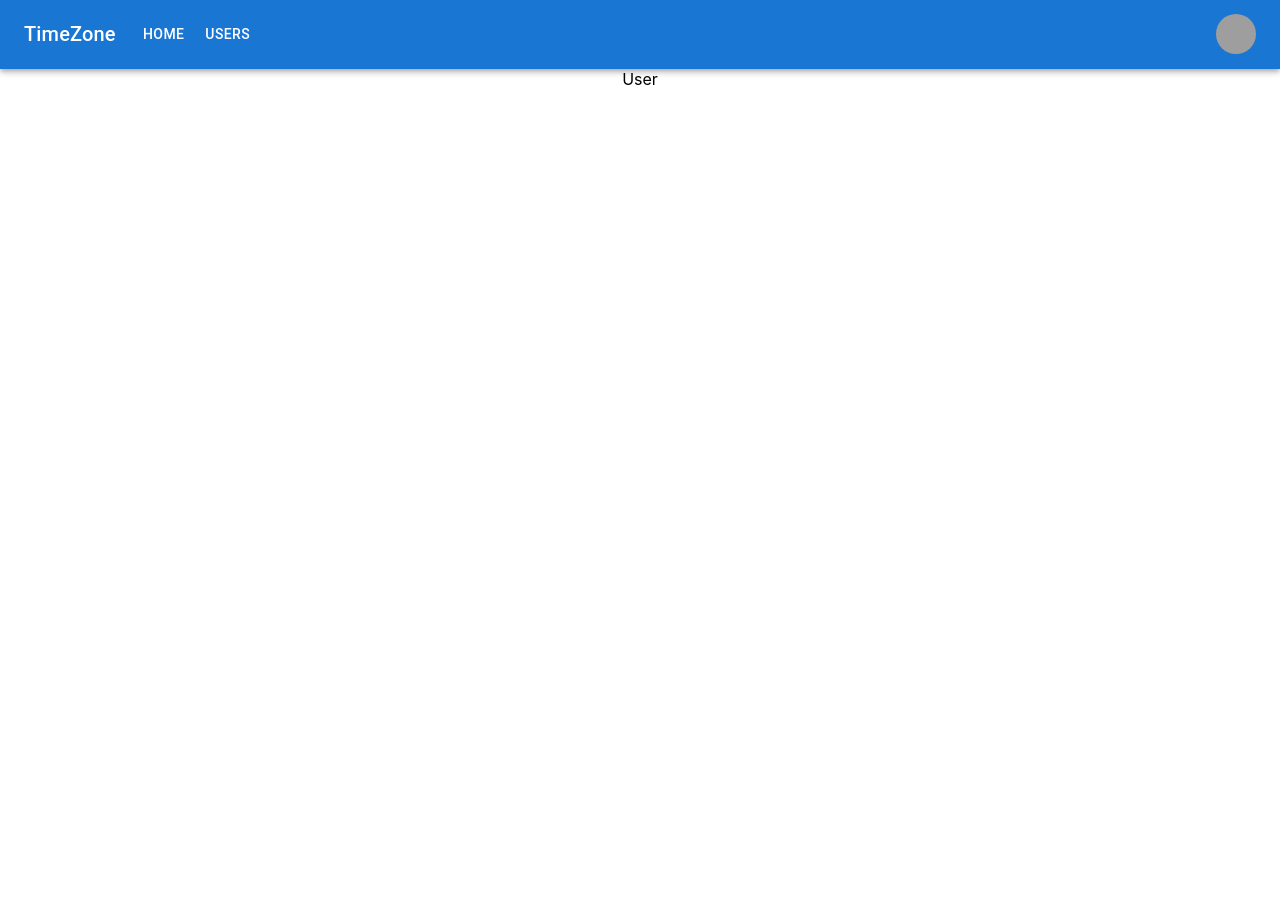
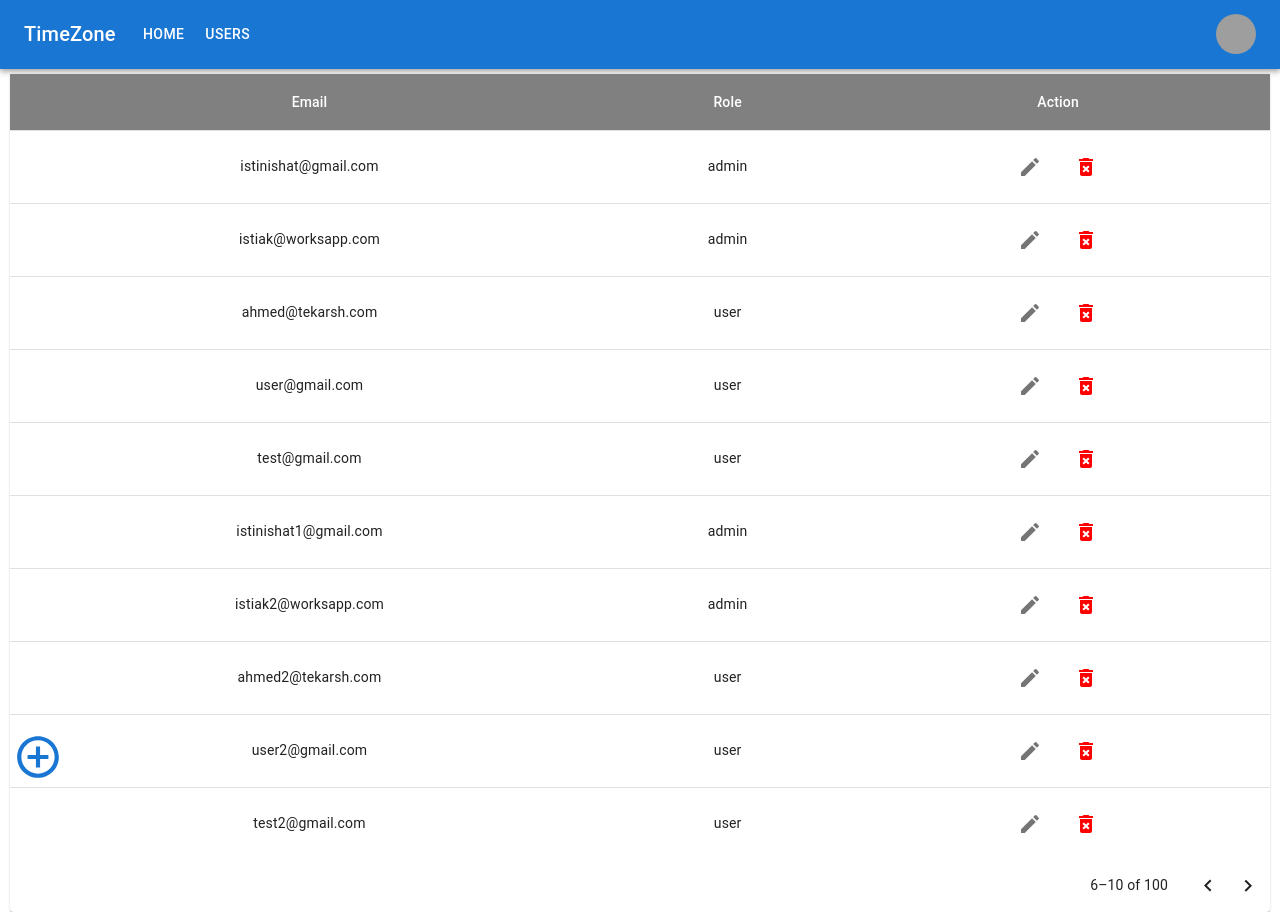
Before and after one commit to mdistiakahmed/timezoneFrontend, a React (Create React App) app: page /users in a window 1280 px wide. Before the commit the page ends 800 px from the top, so only its background shows below. Built offline with nearby package versions, Linux system fonts and the light colour scheme; grey boxes are pictures that could not be loaded.

Commit message:
Add dialog for add and update

```diff
--- a/src/components/AddButton.tsx
+++ b/src/components/AddButton.tsx
@@ -2,16 +2,29 @@ import AddCircleOutlineIcon from '@mui/icons-material/AddCircleOutline';
 import IconButton from '@mui/material/IconButton';
 import Tooltip from '@mui/material/Tooltip';
 
-
-const AddButton = () => {
+const AddButton = ({ onClick }: AddButtonProps): JSX.Element => {
   return (
     <Tooltip title="Add New TimeZone">
-    <IconButton aria-label="add" sx={{ position: 'fixed', zIndex: 999, bottom: 10,right:10}}>
-          <AddCircleOutlineIcon color="primary" sx={{":hover": {transform: 'scale(1.2)'}, minHeight: 60, minWidth: 50}}/>
+      <IconButton
+        aria-label="add"
+        sx={{ position: 'fixed', zIndex: 999, bottom: 10, left: 5 }}
+        onClick={onClick}
+      >
+        <AddCircleOutlineIcon
+          color="primary"
+          sx={{
+            ':hover': { transform: 'scale(1.2)' },
+            minHeight: 50,
+            minWidth: 50,
+          }}
+        />
+      </IconButton>
+    </Tooltip>
+  );
+};
 
-    </IconButton>
-    </Tooltip>
-  )
-}
+export default AddButton;
 
-export default AddButton
+type AddButtonProps = {
+  onClick: () => void;
+};
--- /dev/null
+++ b/src/components/AddTimezoneDialog.tsx
@@ -0,0 +1,75 @@
+import Button from '@mui/material/Button';
+import Dialog from '@mui/material/Dialog';
+import DialogActions from '@mui/material/DialogActions';
+import DialogContent from '@mui/material/DialogContent';
+import DialogTitle from '@mui/material/DialogTitle';
+import TextField from '@mui/material/TextField';
+
+const AddTimezoneDialog = ({
+  open,
+  onCancel,
+  onAdd,
+  title,
+}: DialogProps): JSX.Element => {
+  return (
+    <div>
+      <Dialog open={open} onClose={onCancel}>
+        <DialogTitle>{title}</DialogTitle>
+        <DialogContent>
+          <TextField
+            autoFocus
+            margin="dense"
+            id="name"
+            label="Name"
+            type="text"
+            fullWidth
+            variant="standard"
+          />
+
+          <TextField
+            autoFocus
+            margin="dense"
+            id="city"
+            label="City"
+            type="text"
+            fullWidth
+            variant="standard"
+          />
+
+          <TextField
+            autoFocus
+            margin="dense"
+            id="hourdiff"
+            label="Hour Difference"
+            type="number"
+            fullWidth
+            variant="standard"
+          />
+
+          <TextField
+            autoFocus
+            margin="dense"
+            id="mindiff"
+            label="Minute Difference"
+            type="number"
+            fullWidth
+            variant="standard"
+          />
+        </DialogContent>
+        <DialogActions>
+          <Button onClick={onCancel}>Cancel</Button>
+          <Button onClick={onAdd}>Add</Button>
+        </DialogActions>
+      </Dialog>
+    </div>
+  );
+};
+
+export default AddTimezoneDialog;
+
+type DialogProps = {
+  open: boolean;
+  onCancel: () => void;
+  onAdd: () => void;
+  title: string;
+};
--- /dev/null
+++ b/src/components/AddUserDialog.tsx
@@ -0,0 +1,88 @@
+import Button from '@mui/material/Button';
+import Dialog from '@mui/material/Dialog';
+import DialogActions from '@mui/material/DialogActions';
+import DialogContent from '@mui/material/DialogContent';
+import DialogTitle from '@mui/material/DialogTitle';
+import MenuItem from '@mui/material/MenuItem';
+import TextField from '@mui/material/TextField';
+import { useEffect, useState } from 'react';
+import { UserData, UserRoles } from '../pages/User';
+
+const AddUserDialog = ({
+  open,
+  onCancel,
+  onAdd,
+  title,
+  userData,
+  isEdit,
+}: AddUserDialogProps): JSX.Element => {
+  const [email, setEmail] = useState<string>('');
+  const [currentRole, setCurrentRole] = useState<string>('');
+
+  useEffect(() => {
+    setEmail(userData ? userData.email : '');
+    setCurrentRole(userData ? userData.role.toLocaleUpperCase() : '');
+  }, [userData]);
+
+  return (
+    <Dialog open={open} onClose={onCancel}>
+      <DialogTitle>{title}</DialogTitle>
+      <DialogContent>
+        <TextField
+          autoFocus
+          margin="dense"
+          id="email"
+          label="Email"
+          type="email"
+          fullWidth
+          variant="standard"
+          value={email}
+          onChange={(e) => setEmail(e.target.value)}
+        />
+        {!isEdit && (
+          <TextField
+            margin="dense"
+            id="password"
+            label="Password"
+            type="password"
+            fullWidth
+            variant="standard"
+          />
+        )}
+
+        <TextField
+          id="role"
+          select
+          label="Role"
+          type="number"
+          fullWidth
+          variant="standard"
+          value={currentRole}
+        >
+          {Object.keys(UserRoles)
+            .filter((key) => isNaN(Number(key)))
+            .map((e) => (
+              <MenuItem key={e} value={e}>
+                {e}
+              </MenuItem>
+            ))}
+        </TextField>
+      </DialogContent>
+      <DialogActions>
+        <Button onClick={onCancel}>Cancel</Button>
+        <Button onClick={onAdd}>Add</Button>
+      </DialogActions>
+    </Dialog>
+  );
+};
+
+export default AddUserDialog;
+
+type AddUserDialogProps = {
+  open: boolean;
+  onCancel: () => void;
+  onAdd: () => void;
+  title: string;
+  userData?: UserData;
+  isEdit: boolean;
+};
--- a/src/components/AllTimezones.tsx
+++ b/src/components/AllTimezones.tsx
@@ -13,6 +13,7 @@ import ExpandMoreIcon from '@mui/icons-material/ExpandMore';
 import { useState } from 'react';
 import { styled } from '@mui/material/styles';
 import Collapse from '@mui/material/Collapse';
+import TablePagination from '@mui/material/TablePagination';
 
 const fruits: string[] = [
   'Apple',
@@ -22,7 +23,6 @@ const fruits: string[] = [
   'ahmed',
   'nishat',
 ];
-
 
 interface ExpandMoreProps extends IconButtonProps {
   expand: boolean;
@@ -82,8 +82,8 @@ const TimezoneCard = () => {
         <CardContent>
           <Typography paragraph>Method:</Typography>
           <Typography paragraph>
-            Heat 1/2 cup of the broth in a pot until simmering, add saffron and set
-            aside for 10 minutes.
+            Heat 1/2 cup of the broth in a pot until simmering, add saffron and
+            set aside for 10 minutes.
           </Typography>
         </CardContent>
       </Collapse>
@@ -104,6 +104,16 @@ const AllTimezones = () => {
           );
         })}
       </Grid>
+      <TablePagination
+        component="div"
+        rowsPerPageOptions={[]}
+        count={100}
+        rowsPerPage={5}
+        page={1}
+        onPageChange={() => {
+          console.log('page has been changed....');
+        }}
+      />
     </Container>
   );
 };
--- /dev/null
+++ b/src/components/UserTable.tsx
@@ -0,0 +1,125 @@
+import Paper from '@mui/material/Paper';
+import Table from '@mui/material/Table';
+import TableBody from '@mui/material/TableBody';
+import TableCell, { tableCellClasses } from '@mui/material/TableCell';
+import TableContainer from '@mui/material/TableContainer';
+import TableHead from '@mui/material/TableHead';
+import TableRow from '@mui/material/TableRow';
+import TablePagination from '@mui/material/TablePagination';
+import Grid from '@mui/material/Grid';
+import { styled } from '@mui/material/styles';
+import EditIcon from '@mui/icons-material/Edit';
+import DeleteForeverIcon from '@mui/icons-material/DeleteForever';
+import { UserData, UserRoles } from '../pages/User';
+import { useState } from 'react';
+import IconButton from '@mui/material/IconButton';
+import AddUserDialog from './AddUserDialog';
+
+function createData(email: string, isAdmin: boolean) {
+  return { email, isAdmin };
+}
+
+const rows = [
+  createData('istinishat@gmail.com', true),
+  createData('istiak@worksapp.com', true),
+  createData('ahmed@tekarsh.com', false),
+  createData('user@gmail.com', false),
+  createData('test@gmail.com', false),
+  createData('istinishat1@gmail.com', true),
+  createData('istiak2@worksapp.com', true),
+  createData('ahmed2@tekarsh.com', false),
+  createData('user2@gmail.com', false),
+  createData('test2@gmail.com', false),
+];
+
+const StyledTableCell = styled(TableCell)(() => ({
+  [`&.${tableCellClasses.head}`]: {
+    backgroundColor: 'grey',
+    color: 'white',
+  },
+  [`&.${tableCellClasses.body}`]: {
+    fontSize: 14,
+  },
+}));
+
+const UserTableRow = ({ email, role }: UserData): JSX.Element => {
+  const [editDialogOpen, setEditDialogOpen] = useState<boolean>(false);
+  return (
+    <TableRow
+      key={email}
+      sx={{ '&:last-child td, &:last-child th': { border: 0 } }}
+    >
+      <TableCell component="th" scope="row" align="center">
+        {email}
+      </TableCell>
+      <TableCell align="center">{role}</TableCell>
+      <TableCell align="center">
+        <Grid container spacing={2} alignItems="center" justifyContent="center">
+          <Grid item>
+            <IconButton
+              onClick={() => {
+                setEditDialogOpen(true);
+              }}
+              aria-label="edit"
+            >
+              <EditIcon />
+            </IconButton>
+          </Grid>
+          <Grid item>
+            <IconButton aria-label="delete">
+              <DeleteForeverIcon sx={{ fill: 'red' }} />
+            </IconButton>
+          </Grid>
+        </Grid>
+      </TableCell>
+      <AddUserDialog
+        title="Edit User"
+        open={editDialogOpen}
+        onCancel={() => setEditDialogOpen(false)}
+        onAdd={() => {}}
+        userData={{ email: email, role: role }}
+        isEdit={true}
+      />
+    </TableRow>
+  );
+};
+
+const UserTable = () => {
+  return (
+    <Paper sx={{ mx: '10px', mt: '5px' }}>
+      <TableContainer>
+        <Table aria-label="user table">
+          <TableHead>
+            <TableRow>
+              <StyledTableCell align="center">Email</StyledTableCell>
+              <StyledTableCell align="center">Role</StyledTableCell>
+              <StyledTableCell align="center">Action</StyledTableCell>
+            </TableRow>
+          </TableHead>
+
+          <TableBody>
+            {rows.map((row) => (
+              <UserTableRow
+                key={row.email}
+                email={row.email}
+                role={row.isAdmin ? UserRoles.ADMIN : UserRoles.USER}
+              />
+            ))}
+          </TableBody>
+        </Table>
+      </TableContainer>
+      <TablePagination
+        component="div"
+        rowsPerPageOptions={[]}
+        count={100}
+        rowsPerPage={5}
+        page={1}
+        onPageChange={() => {
+          console.log('page has been changed....');
+        }}
+      />
+    </Paper>
+  );
+};
+
+export default UserTable;
--- a/src/pages/Home.tsx
+++ b/src/pages/Home.tsx
@@ -1,15 +1,22 @@
-
+import { useState } from 'react';
 import AddButton from '../components/AddButton';
 import AllTimezones from '../components/AllTimezones';
+import AddTimezoneDialog from '../components/AddTimezoneDialog';
 import Topbar from '../components/Topbar';
 
 const Home = () => {
+  const [modalOpen, setModalOpen] = useState<boolean>(false);
   return (
     <div>
       <Topbar />
       <AllTimezones />
-      <AddButton />
-
+      <AddButton onClick={() => setModalOpen(true)} />
+      <AddTimezoneDialog
+        open={modalOpen}
+        onCancel={() => setModalOpen(false)}
+        onAdd={() => {}}
+        title="Add TimeZone"
+      />
     </div>
   );
 };
--- a/src/pages/User.tsx
+++ b/src/pages/User.tsx
@@ -1,13 +1,36 @@
-import React from 'react';
+import { useState } from 'react';
+import AddButton from '../components/AddButton';
+import AddUserDialog from '../components/AddUserDialog';
 import Topbar from '../components/Topbar';
+import UserTable from '../components/UserTable';
 
 const User = () => {
+  const [modalOpen, setModalOpen] = useState<boolean>(false);
   return (
     <div>
       <Topbar />
-      User
+      <UserTable />
+      <AddButton onClick={() => setModalOpen(true)} />
+      <AddUserDialog
+        title="Add User"
+        open={modalOpen}
+        onCancel={() => setModalOpen(false)}
+        onAdd={() => {}}
+        isEdit={false}
+      />
     </div>
   );
 };
 
 export default User;
+
+export type UserData = {
+  email: string;
+  password?: string;
+  role: UserRoles;
+};
+
+export enum UserRoles {
+  USER = 'user',
+  ADMIN = 'admin',
+}
```
